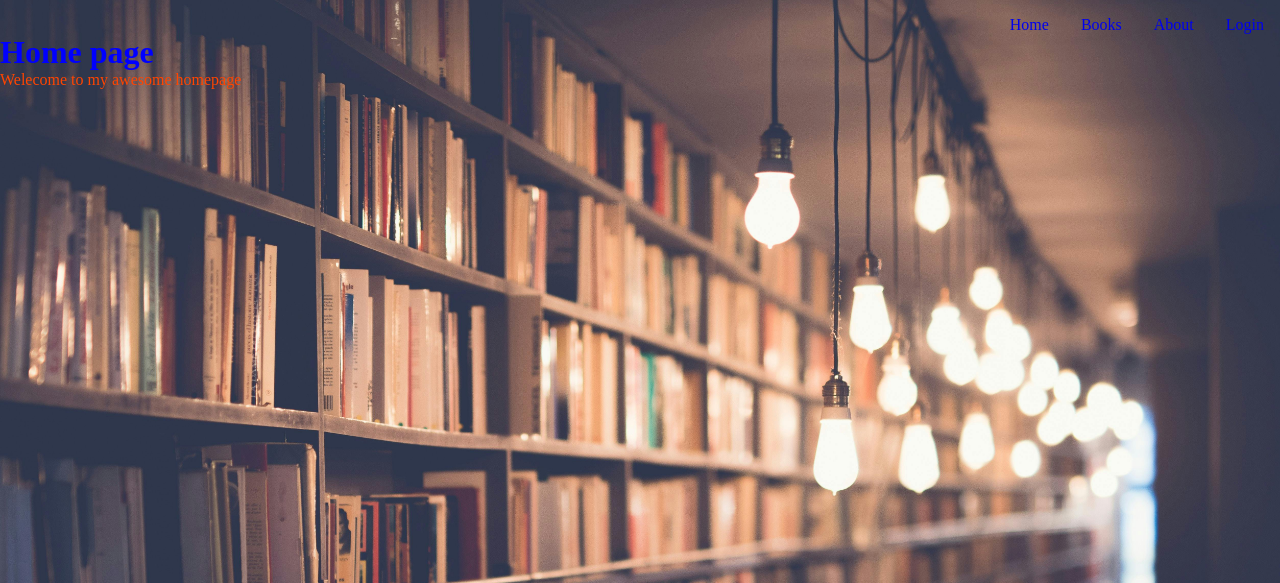
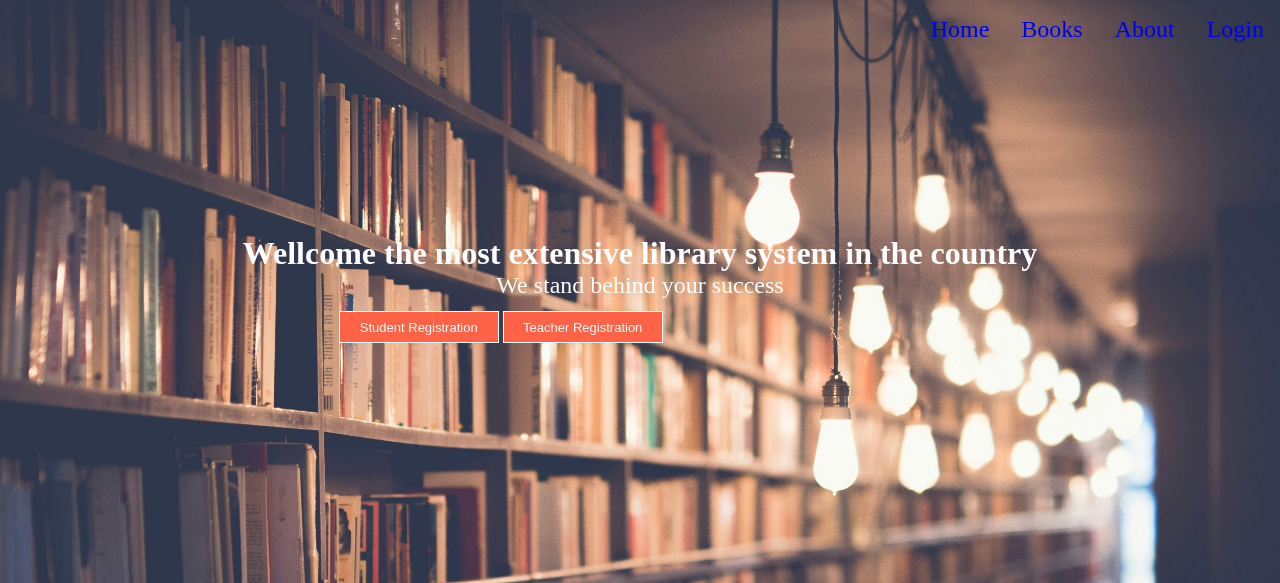
Before and after one commit to AnwarAndargie/library-management-app, a Flask app: page / in a window 1280 px wide. Shown: the top 583 px of the page. Run offline with Flask 3, Linux system fonts and the light colour scheme.

Commit message:
add some components to the homepage

```diff
--- a/static/home.css
+++ b/static/home.css
@@ -6,9 +6,44 @@ body {
   background-image: url("./home-bg.jpg");
   background-size: cover;
 }
+.home-container {
+  margin-top: 12rem;
+  display: flex;
+  justify-content: center;
+  align-items: center;
+}
 h1 {
-  color: blue;
+  color: white;
+  font-size: xx-large;
+  font-weight: bold;
 }
-.important {
-  color: orangered;
+h2 {
+  color: white;
+  font-size: x-large;
+  font-weight: 500;
+  text-align: center;
 }
+.home-card {
+  margin-top: 12px;
+  width: 60%;
+  padding-left: 6rem;
+}
+
+button {
+  outline: none;
+  width: 10rem;
+  height: 2rem;
+  border: 1px solid white;
+  padding: 3px;
+  background: tomato;
+}
+button p {
+  color: white;
+  font-size: small;
+  text-transform: capitalize;
+}
+button:hover {
+  background-color: rgb(252, 115, 91);
+  transition: all;
+  transition-duration: 500ms;
+}
--- a/static/style.css
+++ b/static/style.css
@@ -8,6 +8,7 @@ nav {
   list-style: none;
   display: flex;
   gap: 2rem;
+  font-size: x-large;
 }
 
 .nav-list a {
--- a/templates/home.html
+++ b/templates/home.html
@@ -1,6 +1,15 @@
 {% extends 'base.html' %} {% block head %} {{super()}}
 <link rel="stylesheet" href="../static/home.css" />
 {% endblock %} {% block content %}
-<h1>Home page</h1>
-<p class="important">Welecome to my awesome homepage</p>
+<div class="home-container">
+  <div>
+    <h1>Wellcome the most extensive library system in the country</h1>
+    <h2>We stand behind your success</h2>
+    <div class="home-card">
+      <button><p>Student Registration</p></button>
+      <button><p>Teacher Registration</p></button>
+    </div>
+  </div>
+</div>
+
 {% endblock %}
```
